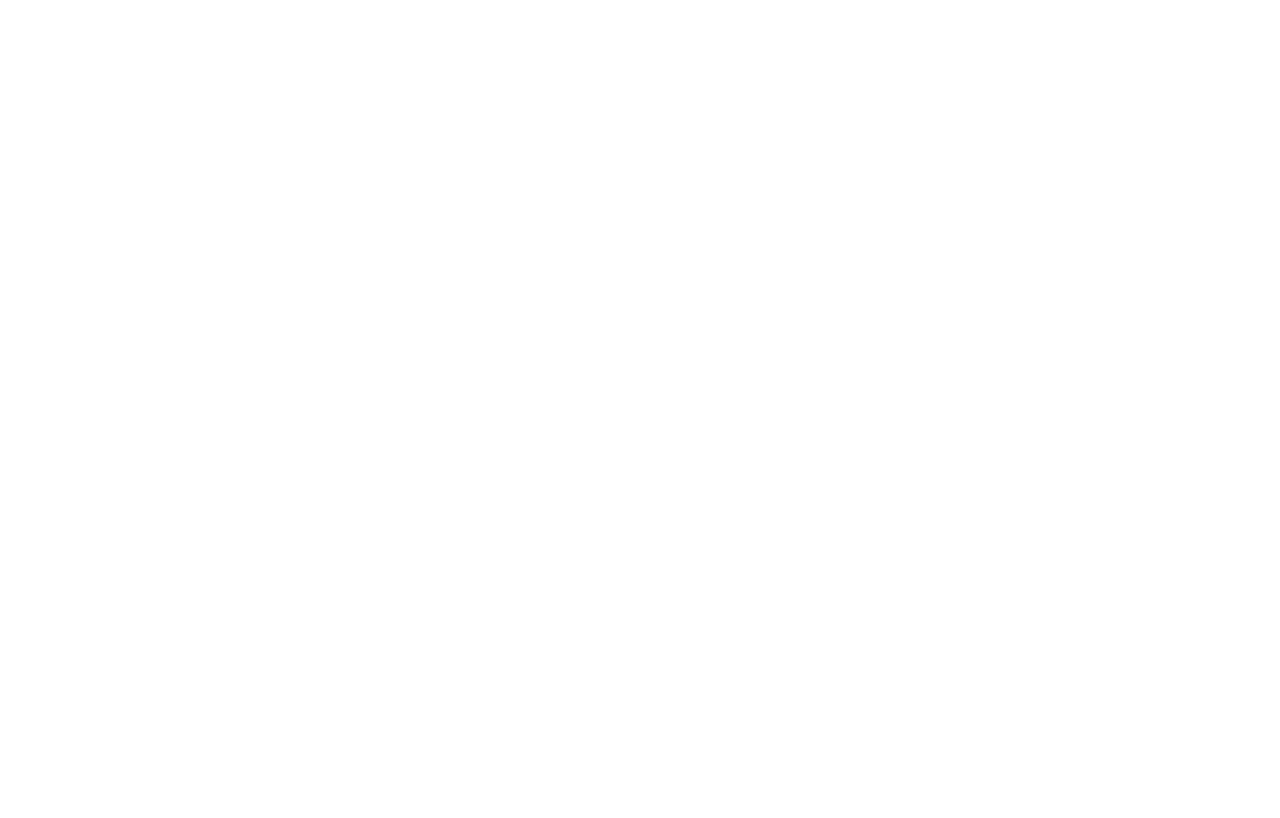
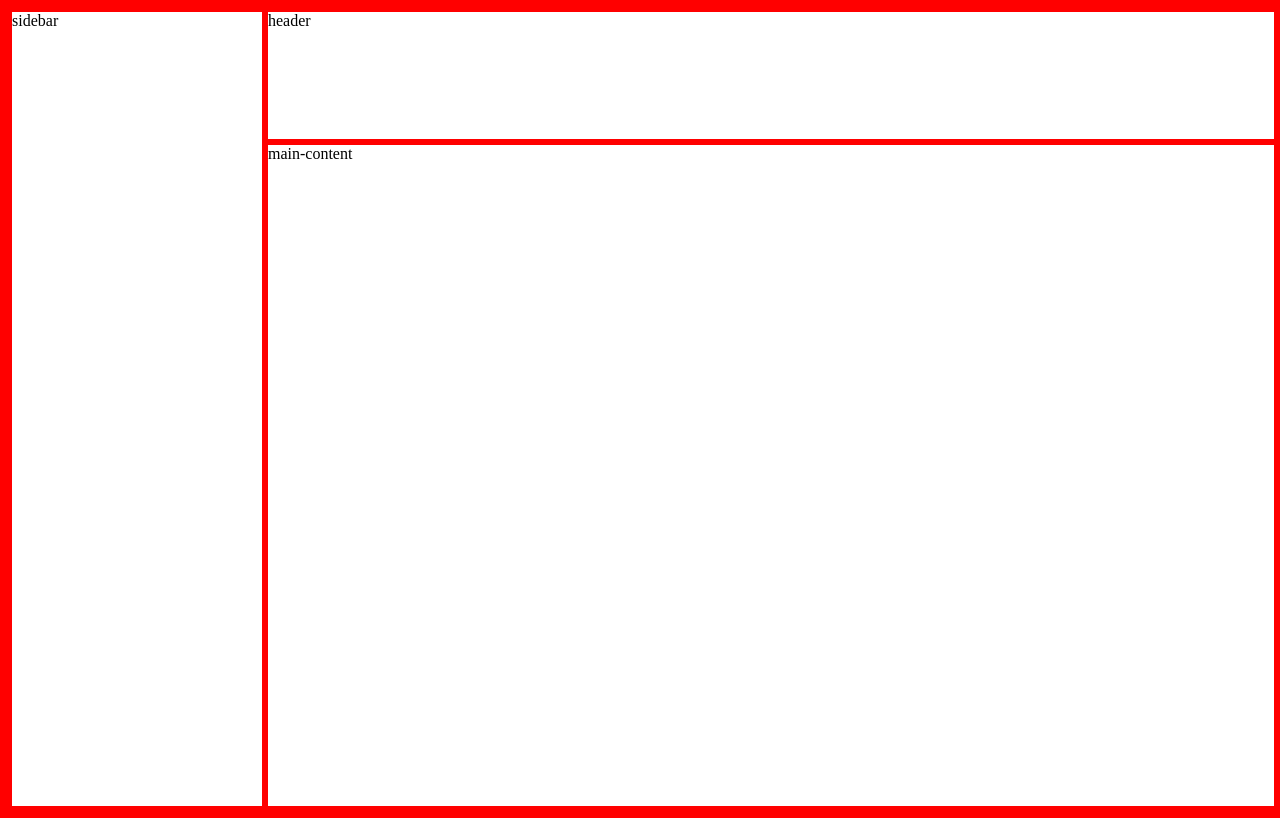
Before and after one commit to alexkeener318/admin-page, a plain HTML site: page index.html in a window 1280 px wide. Drawn offline with Linux system fonts and the light colour scheme.

Commit message:
Adds starting framework

```diff
--- a/index.html
+++ b/index.html
@@ -5,9 +5,19 @@
     <meta http-equiv="X-UA-Compatible" content="IE=edge">
     <meta name="viewport" content="width=device-width, initial-scale=1.0">
     <title>Document</title>
-    <link src="style.css">
+    <link rel="stylesheet" href="style.css">
 </head>
 <body>
-
+    <div class="container">
+        <div class="header">
+            header
+        </div>
+        <div class="sidebar">
+            sidebar
+        </div>
+        <div class="main-content">
+            main-content
+        </div>
+    </div>
 </body>
 </html>
--- a/style.css
+++ b/style.css
@@ -0,0 +1,21 @@
+* {
+    border: 3px solid red;
+    margin: 0px;
+}
+
+.container {
+    height: 100vh; /* this and the following line are temporary*/
+    width: 100vw;
+    margin: 0px;
+    display: grid;
+    grid-template-columns: 1fr 4fr;
+    grid-template-rows: 1fr 5fr;
+}
+
+.header{
+    grid-column: 2 / 3;
+}
+
+.sidebar {
+    grid-row: 1 / 3;
+}
```
